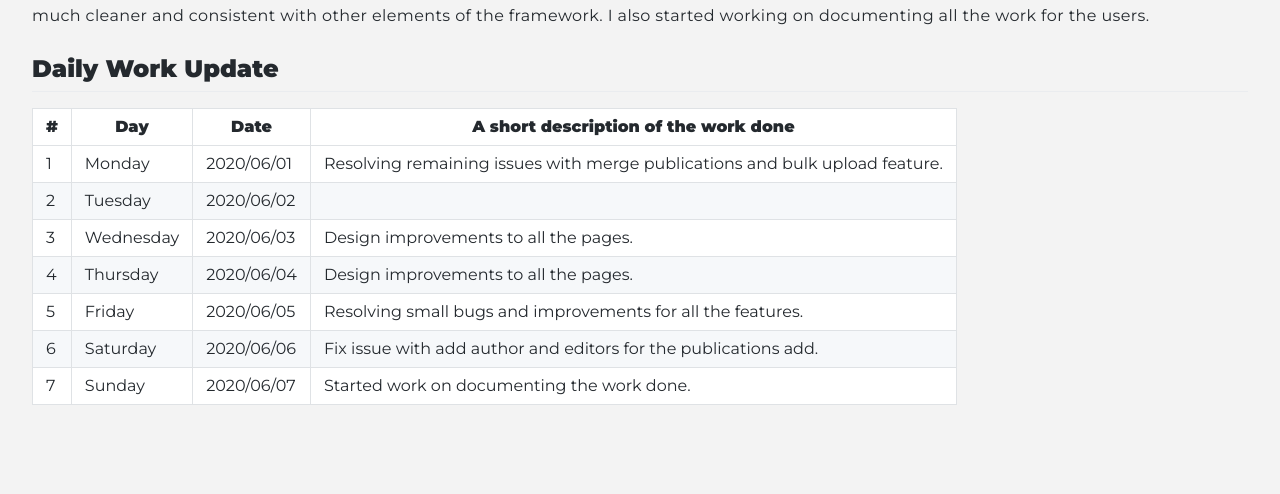
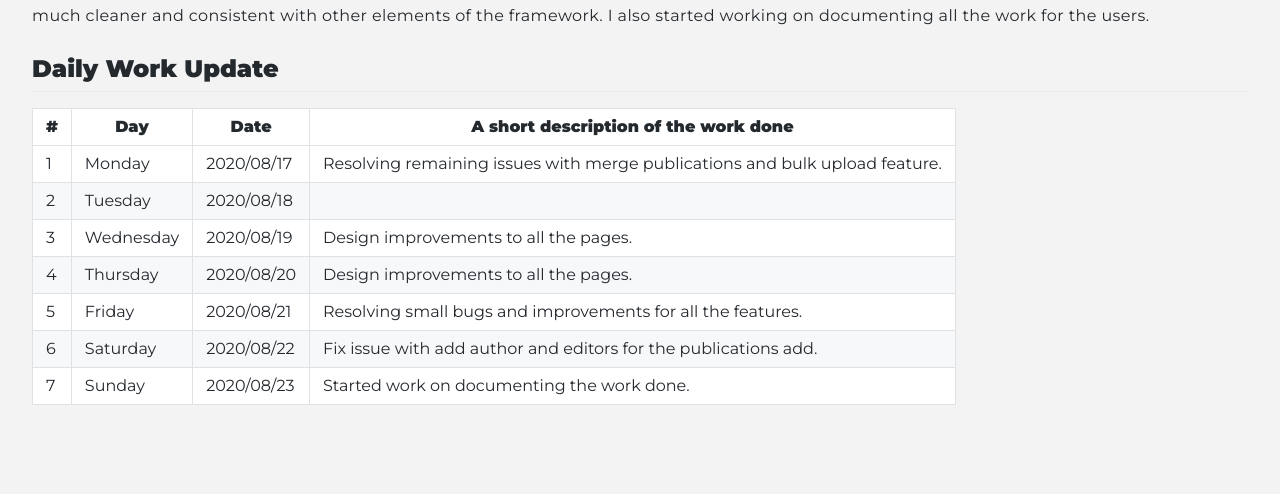
Before and after one commit to cdli-gh/blog, a Jekyll site: the page built from _blog/gsoc20/bibliography/posts/14_week12.md, in a window 1280 px wide. Shown: the part 496-990 px from the top of the page. Built offline with Jekyll 4.4.1, drawn with Linux system fonts in a browser that asks for light colours; Markdown is read by kramdown in place of the engine named in the settings.

Commit message:
Update 14_week12.md

```diff
--- a/_blog/gsoc20/bibliography/posts/14_week12.md
+++ b/_blog/gsoc20/bibliography/posts/14_week12.md
@@ -14,10 +14,10 @@
 
 |\#|Day|Date|A short description of the work done|
 |---	|---	|---	|---	|
-|1   	| Monday 	|   2020/06/01	| Resolving remaining issues with merge publications and bulk upload feature.  	|
-|2   	| Tuesday  	|   2020/06/02	|   	|
-|3   	| Wednesday  	|  2020/06/03 	| Design improvements to all the pages.  	|
-|4   	| Thursday  	|   2020/06/04	| Design improvements to all the pages.  	|
-|5   	| Friday  	|   2020/06/05	| Resolving small bugs and improvements for all the features.  	|
-|6   	| Saturday  	|   2020/06/06	| Fix issue with add author and editors for the publications add.  	|
-|7   	| Sunday  	|   2020/06/07	| Started work on documenting the work done.  	|
+|1   	| Monday 	|   2020/08/17	| Resolving remaining issues with merge publications and bulk upload feature.  	|
+|2   	| Tuesday  	|   2020/08/18	|   	|
+|3   	| Wednesday  	|  2020/08/19 	| Design improvements to all the pages.  	|
+|4   	| Thursday  	|   2020/08/20	| Design improvements to all the pages.  	|
+|5   	| Friday  	|   2020/08/21	| Resolving small bugs and improvements for all the features.  	|
+|6   	| Saturday  	|   2020/08/22	| Fix issue with add author and editors for the publications add.  	|
+|7   	| Sunday  	|   2020/08/23	| Started work on documenting the work done.  	|
```
